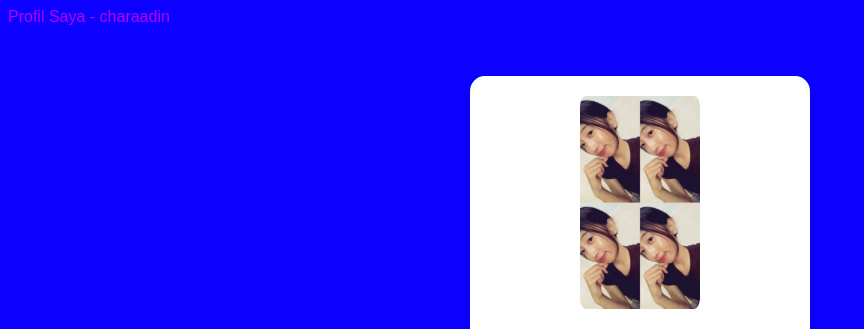
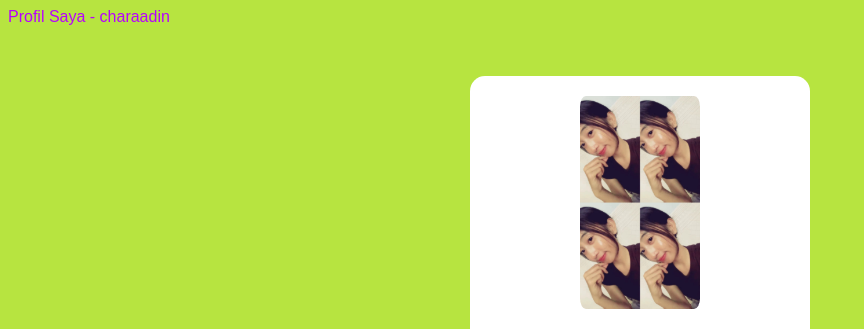
Before and after one commit to charaadin/Pelatihan-TIK, a plain HTML site: page index.html in a window 1280 px wide. Shown: the top 329 px of the page, without its empty margins (0-864 px from the left). Drawn offline with Linux system fonts and the light colour scheme; a script that the page names is missing.

Commit message:
Update style.css

```diff
--- a/style.css
+++ b/style.css
@@ -1,5 +1,5 @@
 body {
-  background-color: #0c00ff;
+  background-color: #b7e440;
 font-family: Arial, sans-serif;
   color: #b700fe;
 }
```
